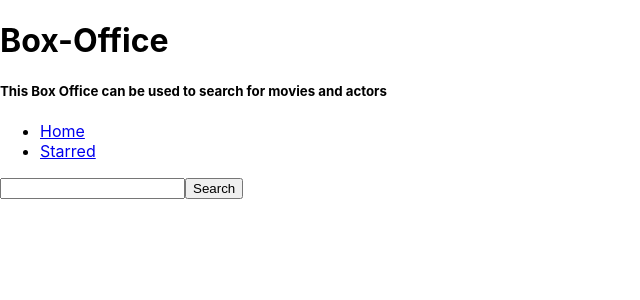
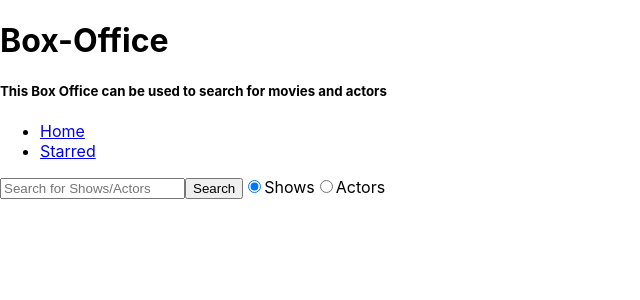
Before and after one commit to sTayal11235/Box-Office, a React (Create React App) app: page / in a window 1280 px wide. Shown: the top 300 px of the page, without its empty margins (0-640 px from the left). Built offline with nearby package versions, Linux system fonts and the light colour scheme.

Commit message:
Actor Search enabled

```diff
--- a/package.json
+++ b/package.json
@@ -11,6 +11,7 @@
     "react-router": "^5.2.0",
     "react-router-dom": "^5.2.0",
     "react-scripts": "4.0.3",
+    "request": "^2.88.2",
     "web-vitals": "^0.2.4",
     "workbox-background-sync": "^5.1.4",
     "workbox-broadcast-update": "^5.1.4",
--- a/src/Pages/Home.jsx
+++ b/src/Pages/Home.jsx
@@ -1,16 +1,25 @@
 import React, {useState} from 'react'
 import MainPageLayout from '../component/MainPageLayout'
+import { RenderResults } from '../component/RenderResults'
+import { getApiResponse } from '../misc/Response'
 
 function Home() {
 
     const [input, setInput] = useState('')
+    const [results, setResults] = useState(null)
+    const [searchOption, setSearchOption] = useState('shows')
+
+    const isShowChecked = searchOption === 'shows'
 
     const inputText = (ev) => {
         setInput(ev.target.value)
     }
 
     const onSearch = () => {
-        fetch(`https://api.tvmaze.com/search/shows?q=${input}`).then(response => response.json()).then(result => console.log(result))
+        getApiResponse(`/search/${searchOption}?q=${input}`).then(result => {
+            console.log(result)
+            setResults(result)
+        })
     }
 
     const onKeyDown = (ev) => {
@@ -18,10 +27,17 @@ function Home() {
             onSearch()
     }
 
+    const changeSearchOption = (ev) => {
+        setSearchOption(ev.target.value)
+    }
+
     return (
         <MainPageLayout>
-            <input type="text" onKeyDown ={onKeyDown} onChange={inputText} value={input}/>
+            <input type="text" placeholder="Search for Shows/Actors" onKeyDown ={onKeyDown} onChange={inputText} value={input}/>
             <button type="button" onClick={onSearch}>Search</button>
+            <label htmlFor="shows"><input type="radio" id = 'shows' value="shows" onChange={changeSearchOption} checked={isShowChecked} />Shows</label>
+            <label htmlFor="actors"><input type="radio" id = 'actors' value="people" onChange={changeSearchOption} checked={!isShowChecked} />Actors</label>
+            <RenderResults results={results } isShowChecked={isShowChecked} />
         </MainPageLayout>
     )
 }
--- /dev/null
+++ b/src/component/RenderResults.jsx
@@ -0,0 +1,13 @@
+import React from 'react'
+
+export function RenderResults({ results, isShowChecked }) {
+    if(results && results.length === 0){
+        return <div>No Results Available</div>
+    }
+    if(results && results.length > 0){
+        return isShowChecked ?
+        <div>{results.map(result => (<div key={result.show.id}>{result.show.name}</div>))}</div>
+        : <div>{results.map(result => (<div key={result.person.id}>{result.person.name}</div>))}</div>
+    }
+    return null
+}
--- /dev/null
+++ b/src/misc/Response.jsx
@@ -0,0 +1,6 @@
+const API_BASE_URL = 'https://api.tvmaze.com'
+
+export async function getApiResponse(queryString){
+    const response = await fetch(`${API_BASE_URL}${queryString}`).then(res => res.json())
+    return response
+}
```
Also changed, not shown: 1 other file (tests, documents, lock files or other folders).
